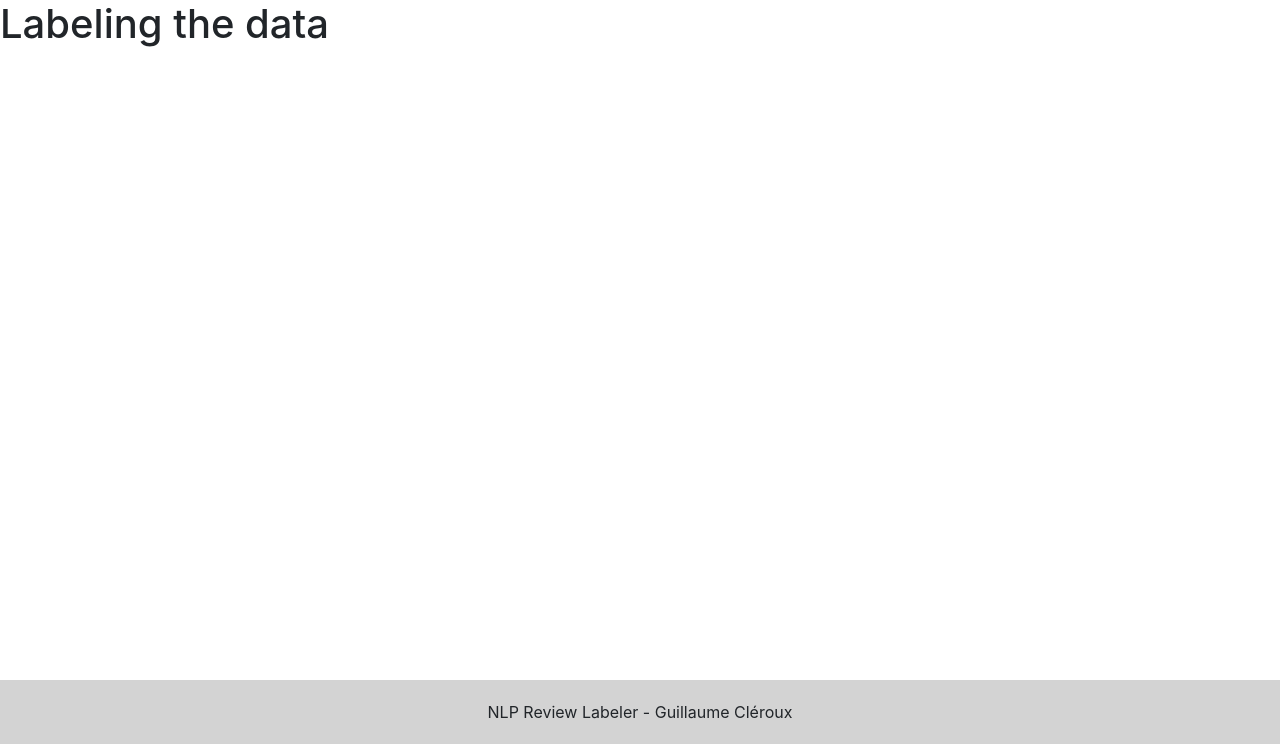
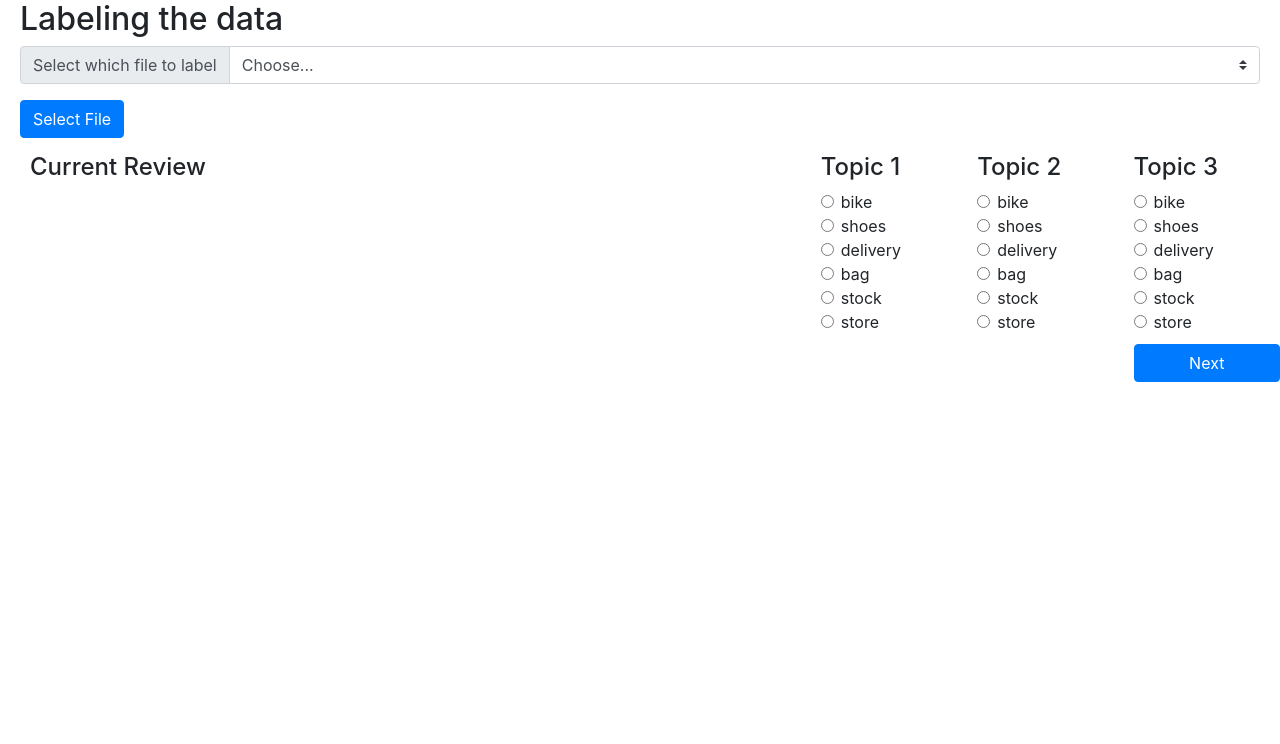
Before and after one commit to gcleroux/NLP-Review-Labeler, a Flask app: page /label in a window 1280 px wide. Shown: the part 56-800 px from the top of the page. Run offline with Flask 2, Linux system fonts and the light colour scheme; data that the repository does not hold is empty; some libraries are stand-ins or nearby versions.

Commit message:
Show reviews page + labeling page
Some work done on the app, show reviews should work as intended in the
localconfig, and labeling should be done soon

```diff
--- a/app/static/css/main.css
+++ b/app/static/css/main.css
@@ -1,16 +1,5 @@
 body{
     overflow: auto;
-}
-
-.footer {
-    position: absolute;
-    bottom: 0;
-    text-align: center;
-    width: 100%;
-    margin: auto;
-    padding: 20px;
-    clear: both;
-    background: lightgrey;
 }
 
 .btn {
@@ -20,3 +9,14 @@ body{
 .content {
     padding: 0 20px 10px 20px;
 }
+
+.grid-container {
+    display: grid;
+    grid-template-columns: 64% 12% 12% 12%;
+    gap: 10px;
+    padding: 10px;
+  }
+
+.next-button {
+    grid-column: 4;
+}
--- a/app/templates/base.html
+++ b/app/templates/base.html
@@ -56,9 +56,5 @@
         {% endif %} {% endfor %} {% endif %} {% endwith %}
 
     {% block body %}{% endblock %}
-
-<div class="footer">
-    NLP Review Labeler - Guillaume Cléroux
-</div>
 </body>
 </html>
--- a/app/templates/label.html
+++ b/app/templates/label.html
@@ -1,5 +1,75 @@
 {% extends 'base.html' %}
 
 {% block body %}
-<h1>Labeling the data</h1>
+
+<div class="content">
+
+  <h2>Labeling the data</h2>
+
+  <form action="/label" method="POST">
+    <div class="input-group mb-3">
+      <div class="input-group-prepend">
+        <label class="input-group-text" for="csv_file">Select which file to label</label>
+      </div>
+      <select class="custom-select" id="csv_file" name="file_id">
+        <option selected>Choose...</option>
+        {% for csv_file in csv_files %}
+        <option value={{loop.index}}>{{csv_file.filename}}</option>
+        {% endfor %}
+      </select>
+    </div>
+    <button type="submit" class="btn btn-primary">Select File</button>
+  </form>
+
+  <form action="/label-next" method="POST">
+    <div class="grid-container">
+      <div class="review-box">
+        <h4>Current Review</h4>
+          <a>
+            {% if current_review is not none %}
+              {{ current_review.body}}
+            {% endif %}
+          </a>
+
+      </div>
+      <div class="review-check-1">
+        <h4>Topic 1</h4>
+        {% for cls in labeling_classes %}
+        <div class="form-check">
+          <input class="form-check-input" type="radio" name={{ "rc1-" ~ loop.index }} id={{ "rc1-" ~ loop.index }} value="">
+          <label class="form-check-label" for={{ "rc1-" ~ loop.index }}>
+            {{ cls }}
+          </label>
+        </div>
+        {% endfor %}
+      </div>
+      <div class="review-check-2">
+        <h4>Topic 2</h4>
+        {% for cls in labeling_classes %}
+        <div class="form-check">
+          <input class="form-check-input" type="radio" name={{ "rc2-" ~ loop.index }} id={{ "rc2-" ~ loop.index }} value="">
+          <label class="form-check-label" for={{ "rc2-" ~ loop.index }}>
+            {{ cls }}
+          </label>
+        </div>
+        {% endfor %}
+      </div>
+      <div class="review-check-3">
+        <h4>Topic 3</h4>
+        {% for cls in labeling_classes %}
+        <div class="form-check">
+          <input class="form-check-input" type="radio" name={{ "rc3-" ~ loop.index }} id={{ "rc3-" ~ loop.index }} value="">
+          <label class="form-check-label" for={{ "rc3-" ~ loop.index }}>
+            {{ cls }}
+          </label>
+        </div>
+        {% endfor %}
+      </div>
+      <button type="submit" class="btn btn-primary next-button">Next</button>
+    </div>
+  </form>
+
+
+</div>
+
 {% endblock %}
--- a/app/utils/config.py
+++ b/app/utils/config.py
@@ -8,7 +8,7 @@ class DockerConfig(object):
     DEBUG = True
     TESTING = False
     SECRET_KEY = "dev"
-    SQLALCHEMY_DATABASE_URI = 'postgresql://postgres:password@postgres_db_container:5432/ift585'
+    SQLALCHEMY_DATABASE_URI = 'postgresql://postgres:password@postgres_db_container:5432/nlp-review-labeler'
 
 
 class LocalConfig(object):
--- a/app/views.py
+++ b/app/views.py
@@ -9,8 +9,18 @@ from .utils.config import UPLOAD_DIR
 
 views = Blueprint('views', __name__)
 
-show_all = False
-file_id = None
+show_only_labeled = True
+
+labeling_classes = [
+    "bike",
+    "shoes",
+    "delivery",
+    "bag",
+    "stock",
+    "store"
+]
+labeling_reviews = []
+current_review = None
 
 ALLOWED_EXTENSIONS = set(["csv"])
 
@@ -24,44 +34,43 @@ def index():
 
 @views.route('/reviews', methods=['GET', 'POST'])
 def reviews():
-    global show_all, file_id
+    global show_only_labeled
 
-    # Get all reviews
-    reviews = Review.query.order_by(Review.id).all()
+    reviews = []
 
     if request.method == 'POST':
-        # Reverse the show_all
-        show_all = not show_all
+        show_only_labeled = request.form.get("show_only_labeled")
+        file_id = request.form.get("file_id")
+        reviews = Review.query.filter_by(file_id=file_id).order_by(Review.id).all()
 
     csv_files = File.query.order_by(File.id).all()
-    return render_template('reviews.html', reviews=reviews, show_all=show_all, csv_files=csv_files)
+    return render_template('reviews.html', reviews=reviews, show_only_labeled=show_only_labeled, csv_files=csv_files)
 
 @views.route('/upload', methods=['GET','POST'])
 def upload():
     if request.method == "POST":
         file = request.files["file"]
         if file and allowed_file(file.filename):
-            # Populate the review table
-            df = pd.read_csv(request.files.get('file'))
+            try:
+                df = pd.read_csv(request.files.get('file'))
+                filename = secure_filename(file.filename)
+                path = os.path.join(UPLOAD_DIR, filename)
+                df.to_csv(path)
 
-            filename = secure_filename(file.filename)
-            path = os.path.join(UPLOAD_DIR, filename)
-            df.to_csv(path)
-
-            # Add the file to the db
-            csv_file = File(filename=filename, path=path)
-
-            try:
+                # Add the file to the db
+                csv_file = File(filename=filename, path=path)
                 db.session.add(csv_file)
                 db.session.commit()
 
+                # Populate the review table
                 populate_db(df, csv_file.id)
                 flash('File uploaded sucessfully', category='success')
             except:
                 flash("Error while uploading file", category="error")
                 return render_template('upload.html')
-
-        return render_template('index.html')
+        else:
+            flash("You can only upload CSV files at the moment", category="error")
+        return render_template('upload.html')
 
     return render_template('upload.html')
 
@@ -69,4 +78,16 @@ def upload():
 
 @views.route('/label', methods=['GET','POST'])
 def label():
-    return render_template('label.html')
+    global labeling_classes, labeling_reviews, current_review
+
+    if request.method == 'POST':
+        # Get all the reviews
+        file_id = request.form.get("file_id")
+        labeling_reviews = Review.query.filter_by(file_id=file_id).order_by(Review.id).all()
+        try:
+            current_review = labeling_reviews[0]
+        except IndexError:
+            flash("No review in this CSV file", category="error")
+
+    csv_files = File.query.order_by(File.filename).all()
+    return render_template('label.html', csv_files=csv_files, current_review=current_review, labeling_classes=labeling_classes)
--- a/main.py
+++ b/main.py
@@ -2,5 +2,5 @@ from app import create_app
 
 app = create_app()
 
-if __name__ == '__main__':
-    app.run(host='0.0.0.0', debug=True)
+if __name__ == "__main__":
+    app.run(host="0.0.0.0", debug=True)
```
Also changed, not shown: app/__init__.py (+7 -5 lines), app/templates/reviews.html (+5 -5 lines).
